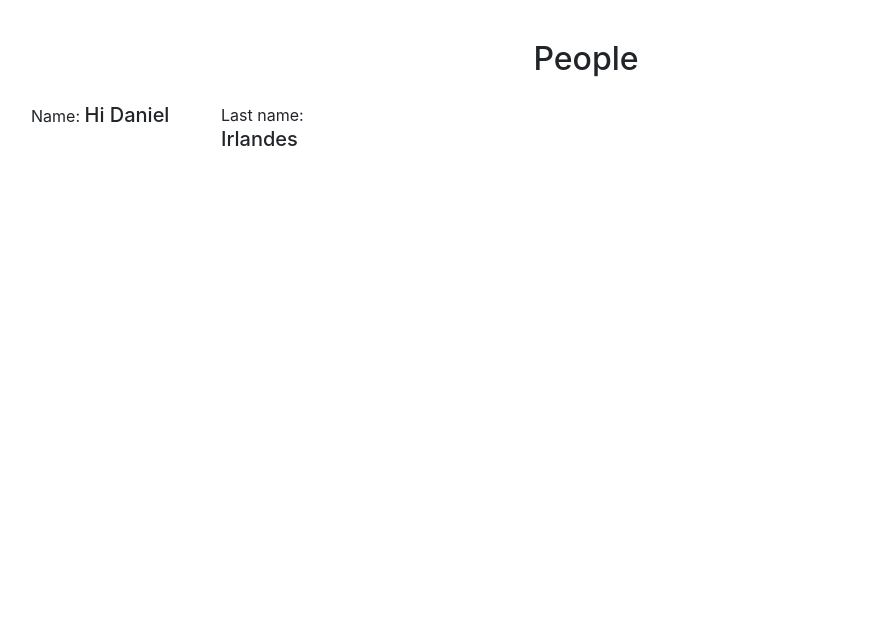
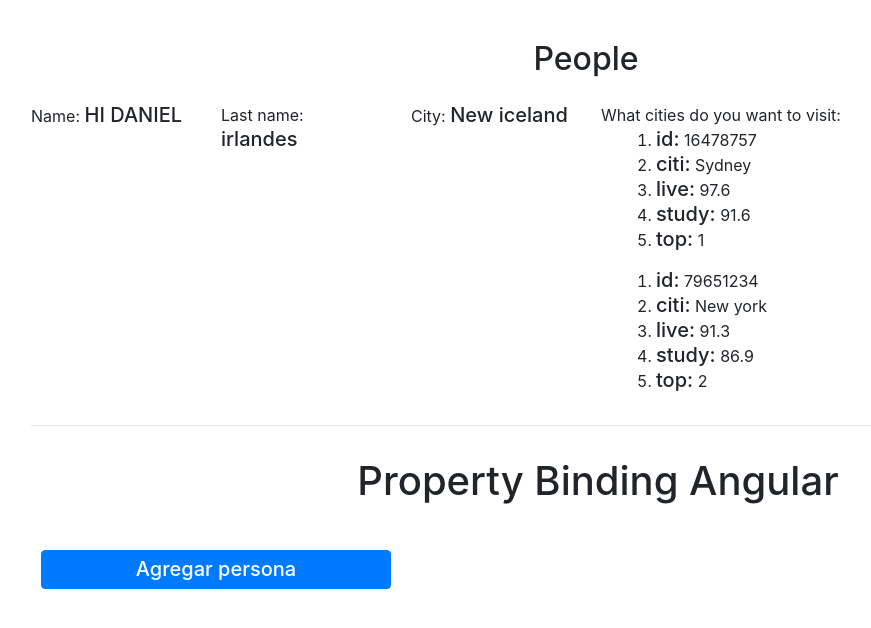
Before and after one commit to BalamQuetzalcoatl/JS, an Angular app in the folder angular7/globalAngular/: page / in a window 1280 px wide. Shown: the top 628 px of the page, without its empty margins (54-925 px from the left). Built offline with nearby package versions, Linux system fonts and the light colour scheme.

Commit message:
Property Binding

```diff
--- a/angular7/globalAngular/src/app/components/people/people.component.css
+++ b/angular7/globalAngular/src/app/components/people/people.component.css
@@ -1,3 +1,12 @@
 .header-top {
     margin: 40px 10px 25px 10px;
 }
+
+.title-button-f {
+    margin: 15px 12px 5px;
+}
+
+.second:disabled {
+    color: white;
+    background-color: crimson;
+}
--- a/angular7/globalAngular/src/app/components/people/people.component.html
+++ b/angular7/globalAngular/src/app/components/people/people.component.html
@@ -4,10 +4,45 @@
   </div>
   <div class="row">
     <div class="col-2">
-      Name: <span class="h5">{{ peopleName }}</span>
+      Name: <span class="h5">{{ peopleName.toLocaleUpperCase() }}</span>
     </div>
     <div class="col-2">
-      Last name: <span class="h5">{{ peopleLastName }}</span>
+      Last name: <span class="h5">{{ peopleLastName.toLocaleLowerCase() }}</span>
+    </div>
+    <div class="col-2">
+      City: <span class="h5">{{ getCity() }}</span>
+    </div>
+    <div class="col-6">
+      What cities do you want to visit:
+      <div *ngIf="citiesVisited">
+        <div *ngFor="let item of citiesVisited" class="col-6">
+          <ol>
+            <li><span class="h5">id:</span> {{ item.id }}</li>
+            <li><span class="h5">citi:</span> {{ item.city }}</li>
+            <li><span class="h5">live:</span> {{ item.cointLive }}</li>
+            <li><span class="h5">study:</span> {{ item.cointStudy }}</li>
+            <li><span class="h5">top:</span> {{ item.numberTop }}</li>
+          </ol>
+        </div>
+      </div>
+      <div *ngIf="!citiesVisited">
+        <div class="text-center h5">Don´t there cities in this moment</div>
+      </div>
+    </div>
+  </div>
+  <hr/>
+  <div class="row">
+    <div class="col-12 text-center h1 title-button-f">
+      Property Binding Angular
+    </div>
+    <div class="col-4 header-top">
+      <button class="btn btn-primary btn-block second" [disabled]="buttonDisabled">
+          <span class="h5" *ngIf="buttonDisabled">Espera ...</span>
+          <span class="h5" *ngIf="!buttonDisabled">Agregar persona</span>
+      </button>
+    </div>
+    <div class="col-2 header-top">
+
     </div>
   </div>
 </div>
--- a/angular7/globalAngular/src/app/components/people/people.component.ts
+++ b/angular7/globalAngular/src/app/components/people/people.component.ts
@@ -7,9 +7,36 @@ import { Component } from '@angular/core';
 })
 export class PeopleComponent {
 
-  constructor() { }
+  constructor() {
+    setTimeout(() => {
+      this.buttonDisabled = false;
+    }, 3000);
+  }
 
   peopleName = 'Hi Daniel';
   peopleLastName = 'Irlandes';
 
+  private city = 'New iceland';
+
+  buttonDisabled = true;
+
+  citiesVisited = [
+    {
+      id: '16478757',
+      city: 'Sydney',
+      numberTop: '1',
+      cointLive: '97.6',
+      cointStudy: '91.6'
+    },
+    {
+      id: '79651234',
+      city: 'New york',
+      numberTop: '2',
+      cointLive: '91.3',
+      cointStudy: '86.9'
+    }
+  ];
+
+  getCity = () => this.city;
+
 }
```
